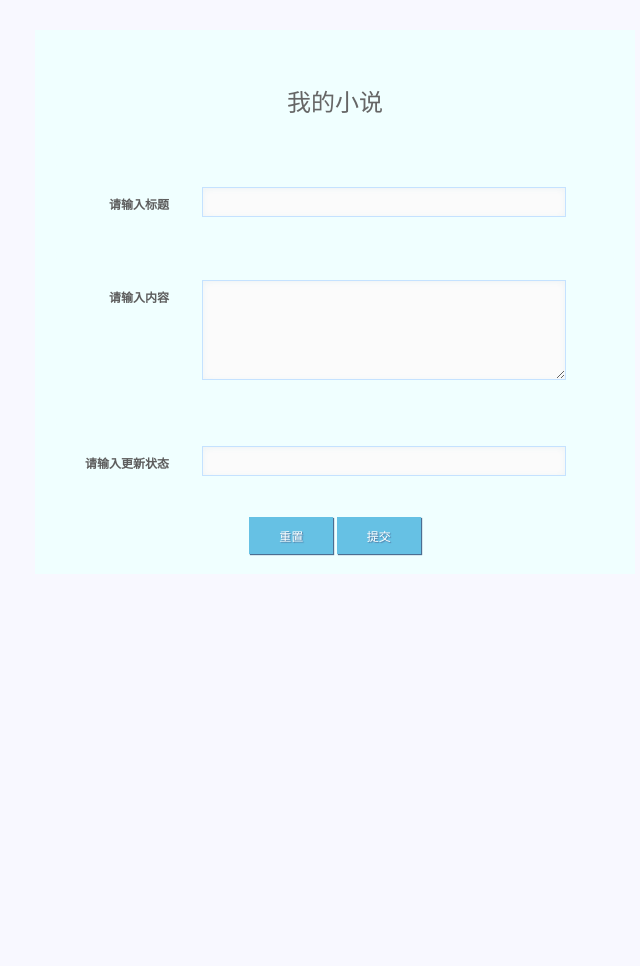
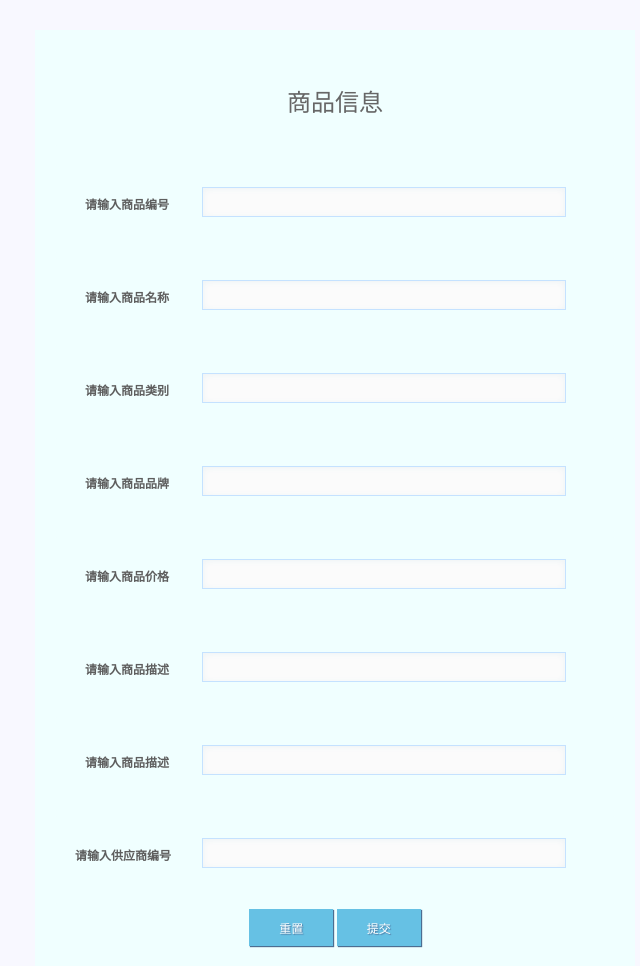
Before and after one commit to Infin1te2021/dbms, a Django app: template templates/learn/update.html in a window 1280 px wide. Shown: the whole page, without its empty margins (305-945 px from the left). Before the commit the page ends 556 px from the top, so only its background shows below. Run offline with Django 3.2, Linux system fonts and the light colour scheme; the template is opened without the code that fills it, so the values that code supplies are empty; some libraries are stand-ins or nearby versions.

Commit message:
Add files via upload

```diff
--- a/templates/learn/update.html
+++ b/templates/learn/update.html
@@ -5,21 +5,41 @@
         <div class="" >
             <form action="{% url 'learn:add' %}" method="post" enctype="multipart/form-data" id="signupForm"  class="elegant-aero">
                  <label class="elegant-aero label">
-                     <center><h2>我的小说</h2></center>
+                     <center><h2>商品信息</h2></center>
                  </label>
                 <input name="id" type="hidden" value="{{ data.id }}" ><br/>
 
                 <label class="elegant-aero label">
-                     <span>请输入标题</span>
-                        <input  type="text" id = "title"  name="title" value="{{ data.title }}" />
+                     <span>请输入商品编号</span>
+                        <input  type="text" id = "title"  name="title" value="{{ data.id }}" />
                  </label>
                 <label class="elegant-aero label">
-                     <span>请输入内容</span>
-                    <textarea id="describe" name="describe">{{ data.content }}</textarea>
+                     <span>请输入商品名称</span>
+                    <input  type="text" id = "name"  name="name" value="{{ data.name }}" />
                  </label>
                   <label class="elegant-aero label">
-                     <span>请输入更新状态</span>
-                        <input  type="text" id = "status"  name="status" value="{{ data.status }}" />
+                     <span>请输入商品类别</span>
+                        <input  type="text" id = "category"  name="category" value="{{ data.category }}" />
+                 </label>
+                <label class="elegant-aero label">
+                     <span>请输入商品品牌</span>
+                        <input  type="text" id = "brand"  name="brand" value="{{ data.brand }}" />
+                 </label>
+                <label class="elegant-aero label">
+                     <span>请输入商品价格</span>
+                        <input  type="text" id = "price"  name="price" value="{{ data.price }}" />
+                 </label>
+                <label class="elegant-aero label">
+                     <span>请输入商品描述</span>
+                        <input  type="text" id = "description"  name="description" value="{{ data.description }}" />
+                 </label>
+                <label class="elegant-aero label">
+                     <span>请输入商品描述</span>
+                        <input  type="text" id = "quantity"  name="quantity" value="{{ data.quantity }}" />
+                 </label>
+                <label class="elegant-aero label">
+                     <span>请输入供应商编号</span>
+                        <input  type="text" id = "sid"  name="sid" value="{{ data.sid.sid }}" />
                  </label>
                 <input  type="hidden" id = "subscribeNum"  name="subscribeNum" value="{{ data.subscribeNum }}" />
                 <input  type="hidden" id = "feedback"  name="feedback" value="{{ data.feedback }}" />
```
Also changed, not shown: learn/views.py (+37 -12 lines).
